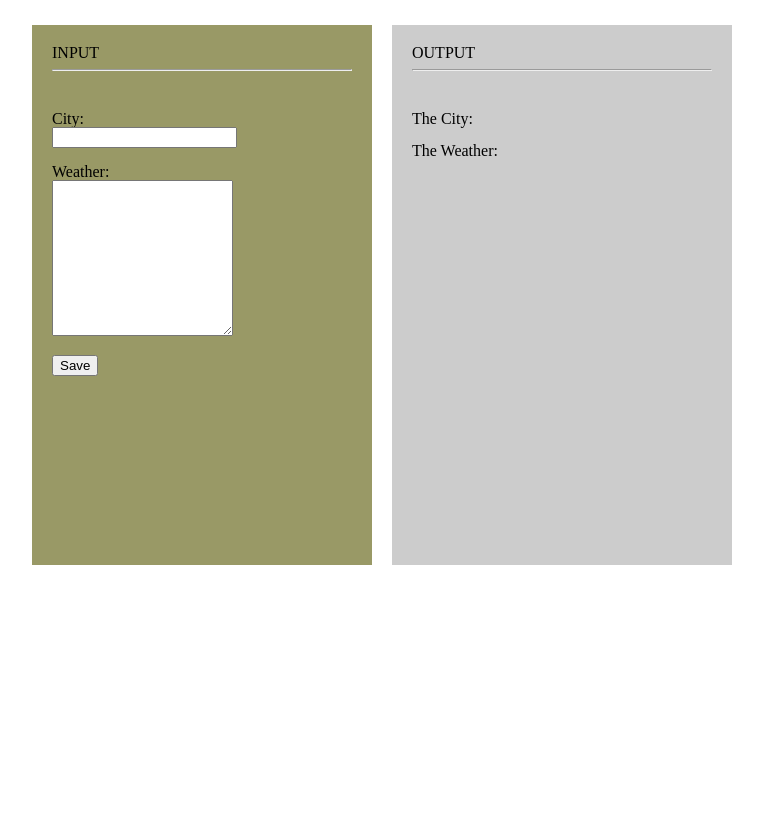
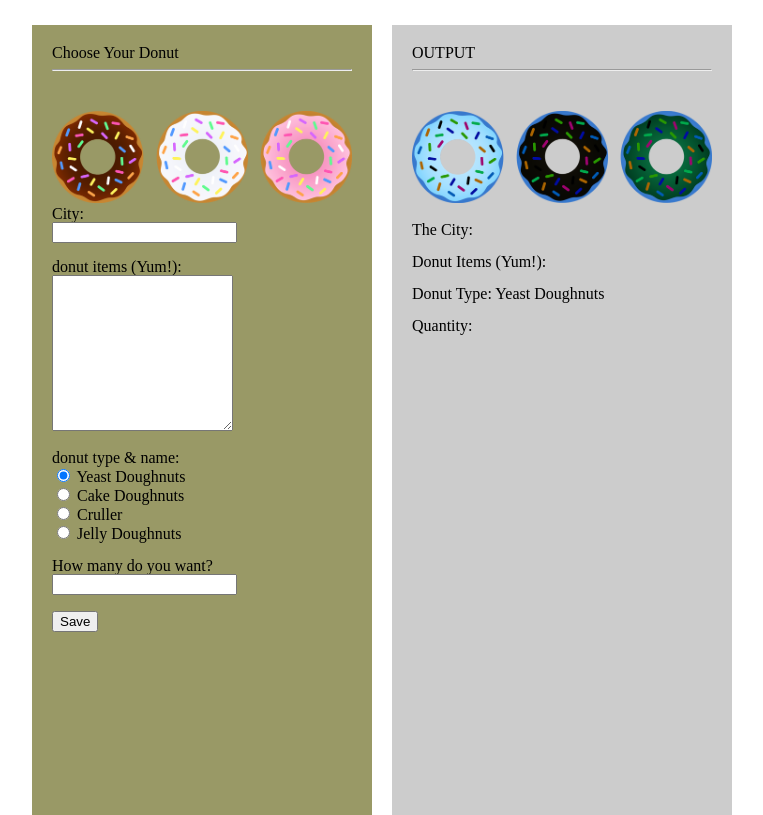
Before and after one commit to taofei1986/Form-and-Storage-Example-Files, a plain HTML site: page webStorage01.html in a window 1280 px wide. Both pictures are taken after a click on the button "Save". Shown: the whole page, without its empty margins (233-996 px from the left). Drawn offline with Linux system fonts and the light colour scheme.

Commit message:
finished

```diff
--- a/webStorage01.html
+++ b/webStorage01.html
@@ -21,16 +21,28 @@ function init(){
 	}
 
 	else{
-	//old bowser
+	alert("Your browser version is too old, we don't support it!")//old bowser
 	}
 }
 
 function saveInfo(){
 	var city=document.getElementById("city").value;
 	var comments=document.getElementById("comments").value;
+    var type=document.getElementsByClassName("dounutType");
+    var typeChoice;
+    for(i=0;i<type.length;i++){
+        if(type[i].checked){
+            typeChoice=type[i].value;
+            break;
+        }
+    }
+    var quantity=document.getElementById("quantity").value;
 
 	localStorage.setItem("cityName",city);
 	localStorage.setItem("userComments",comments);
+    localStorage.setItem("typeChoice",typeChoice);
+    localStorage.setItem("quantity",quantity);
+
 
 
 	display();
@@ -41,11 +53,13 @@ function display(){
 	var rightBox=document.getElementById("useroutput");
 	var theCity=localStorage.getItem("cityName");
 	var theComments=localStorage.getItem("userComments");
+    var theTypeChoice=localStorage.getItem("typeChoice");
+    var theQuantity=localStorage.getItem("quantity");
 
 	if(theComments==undefined){
 		document.getElementById("useroutput").innerHTML="";
 	}
-	else{ document.getElementById("useroutput").innerHTML="OUTPUT  <hr /><br /><br />The City: "+theCity+"<br /><br />  The Weather: "+theComments;
+	else{ document.getElementById("useroutput").innerHTML="OUTPUT  <hr /><br /><br /><img id=\"imageOutput\" src=\"donut_blue.png\" alt=\"Donut\"></imag><br /><br />The City: "+theCity+"<br /><br />  Donut Items (Yum!): "+theComments+"<br /><br />  Donut Type: "+theTypeChoice+"<br /><br />  Quantity: "+theQuantity;
 	}
 
 }
@@ -60,14 +74,33 @@ function display(){
 
 <div id="main">
 	<section id="userinput">
-    INPUT <br>
+    Choose Your Donut <br>
 	<hr />
     <br /><br />
-    <form>
-
-    <div>City: <br /><input type="input" id="city" size="20"></div>
+    <form id="form">
+    <img id="imageInput" src="donut.png" alt="Donut"></imag>
+    <div>
+        City: <br />
+        <input type="input" id="city" size="20">
+    </div>
     <br />
-    <div>Weather:<br /> <textarea id="comments" rows="10"></textarea></div>
+    <div>
+        donut items (Yum!):<br />
+        <textarea id="comments" rows="10"></textarea>
+    </div>
+    <br />
+    <div>
+        donut type & name:<br />
+        <input type="radio" class="dounutType" name="dounutType" value="Yeast Doughnuts" checked> Yeast Doughnuts<br>
+        <input type="radio" class="dounutType" name="dounutType" value="Cake Doughnut"> Cake Doughnuts<br>
+        <input type="radio" class="dounutType" name="dounutType" value="Cruller"> Cruller<br>
+        <input type="radio" class="dounutType" name="dounutType" value="Jelly Doughnuts"> Jelly Doughnuts
+    </div>
+    <br />
+    <div>
+        How many do you want?<br />
+        <input id="quantity" type="number" name="quantity" min="1">
+    </div>
     <br />
      <div><input type="button" id="button" value="Save"></div>
 
--- a/webStorage_Style.css
+++ b/webStorage_Style.css
@@ -10,7 +10,7 @@ margin:0 auto;
 	margin-top:25px;
 	padding:20px;
 	background-color:#999966;
-	width:300px; height:500px;
+	width:300px; height:750px;
 	}
 
 
@@ -19,7 +19,14 @@ margin:0 auto;
 	margin-top:25px;
 	margin-left:20px;
 	padding:20px;
-	width:300px; height:500px;
+	width:300px; height:750px;
 	background-color:#CCCCCC;
 
 	}
+
+#imageInput{
+    width: 100%;
+}
+#imageOutput{
+    width: 100%;
+}
```
Also changed, not shown: donut.png (added), donut_blue.png (added).
